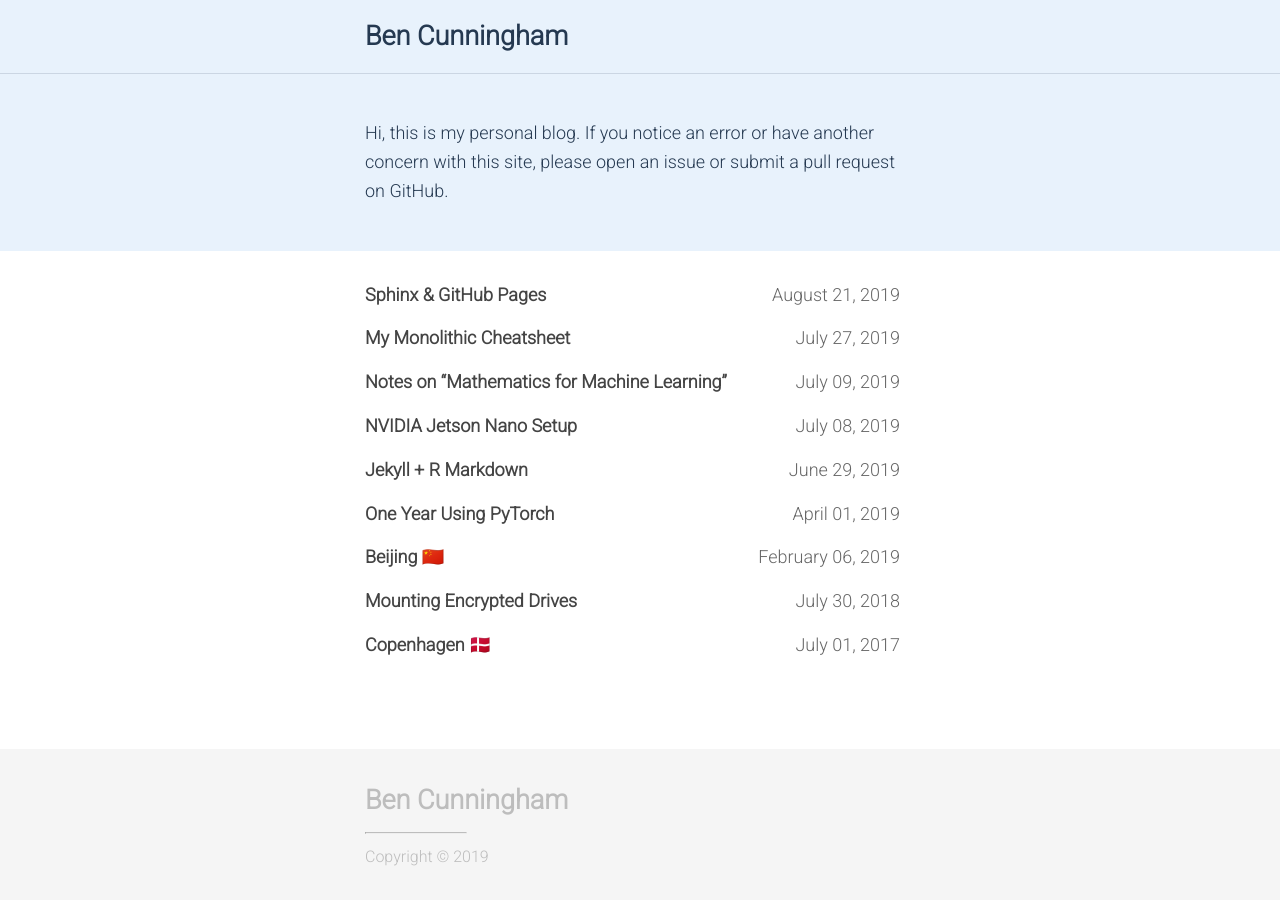
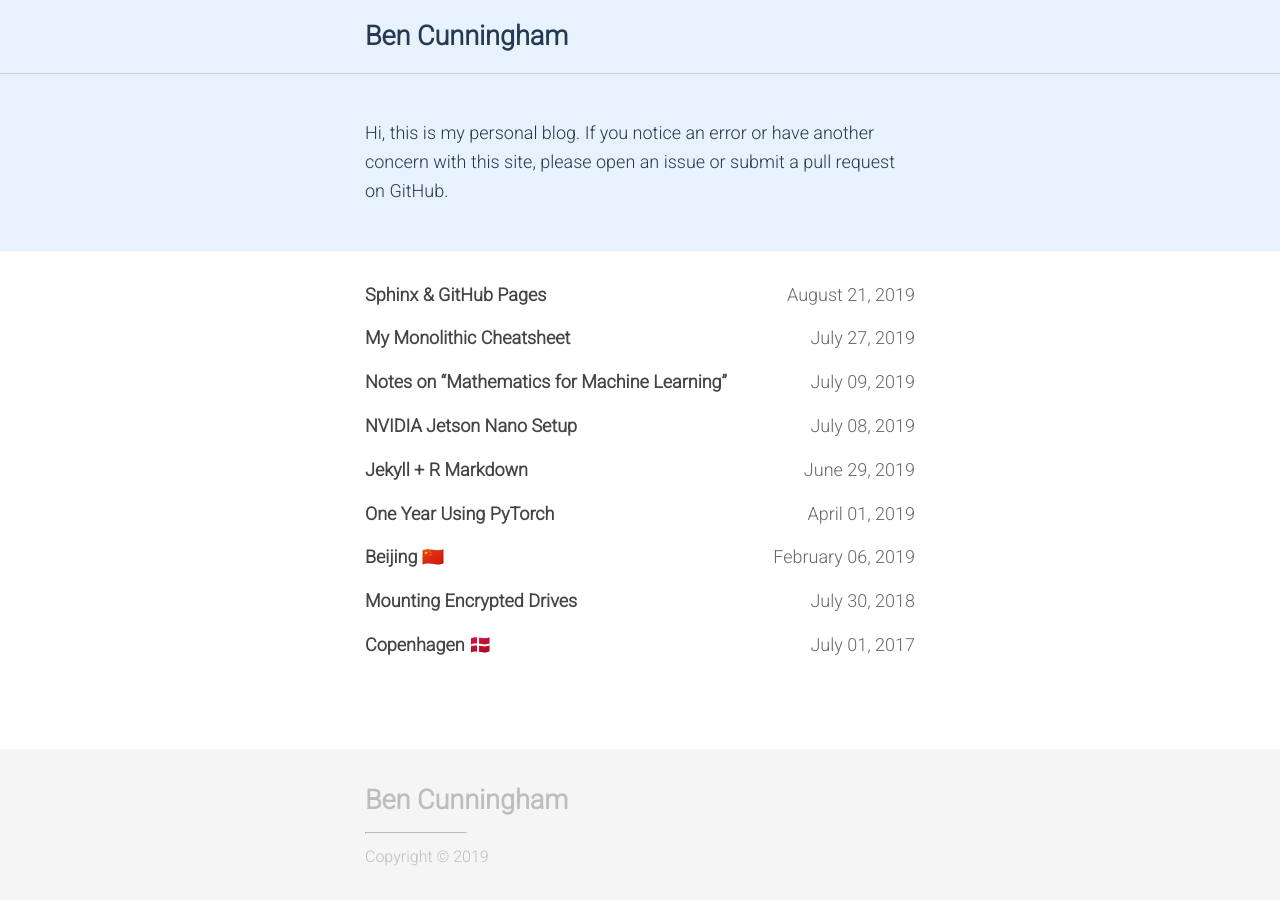
Before and after one commit to benjcunningham/benjcunningham.github.io, a Jekyll site: the page built from index.md, in a window 1280 px wide. Built offline with Jekyll 4.4.1, drawn with Linux system fonts in a browser that asks for light colours.

Commit message:
Switch typo so margin is on left

```diff
--- a/_sass/_layout.scss
+++ b/_sass/_layout.scss
@@ -18,7 +18,7 @@
     color: #666666;
     display: inline-block;
     float: right;
-    margin-right: 15px;
+    margin-left: 15px;
     min-width: 100px;
 }
 
```
